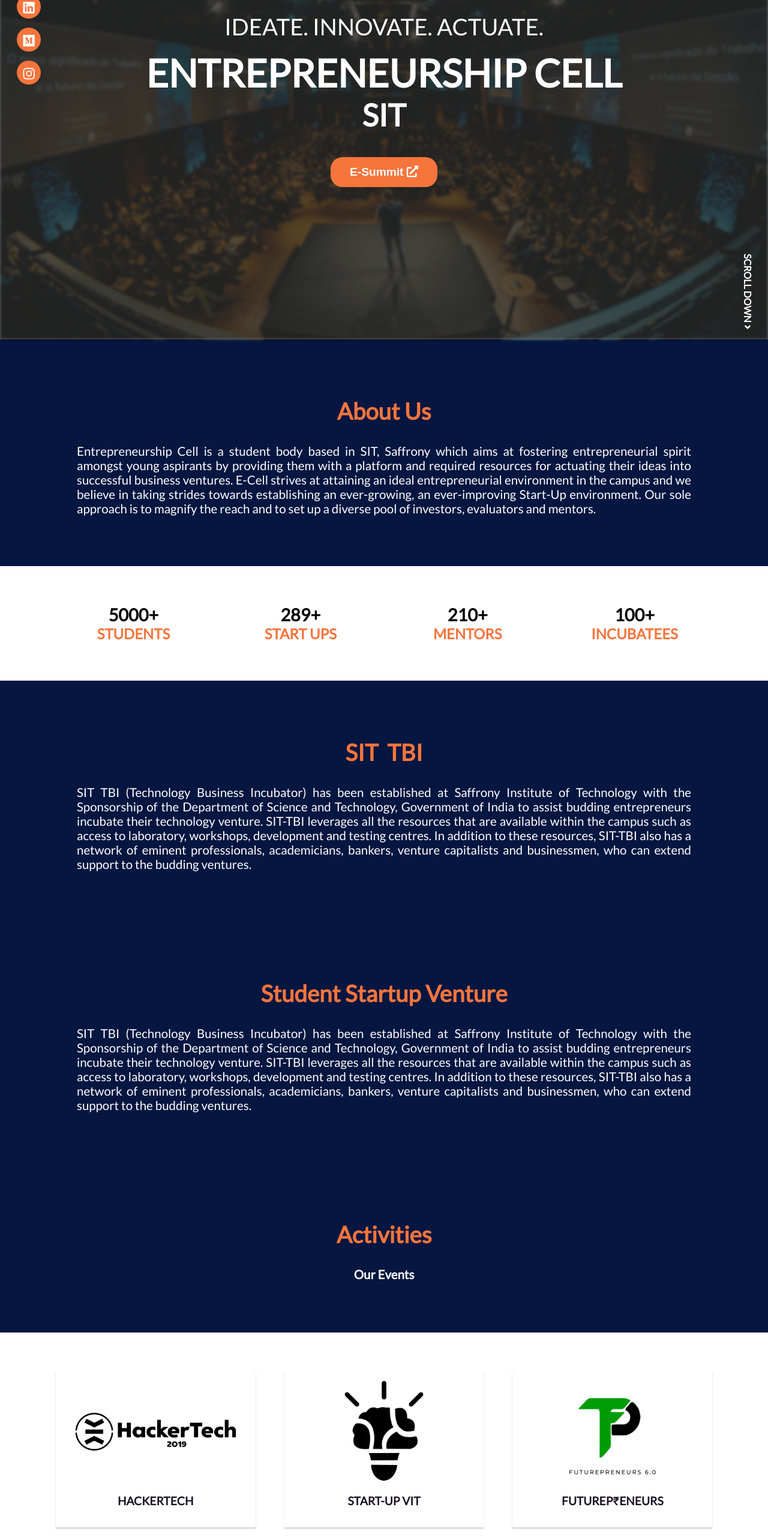
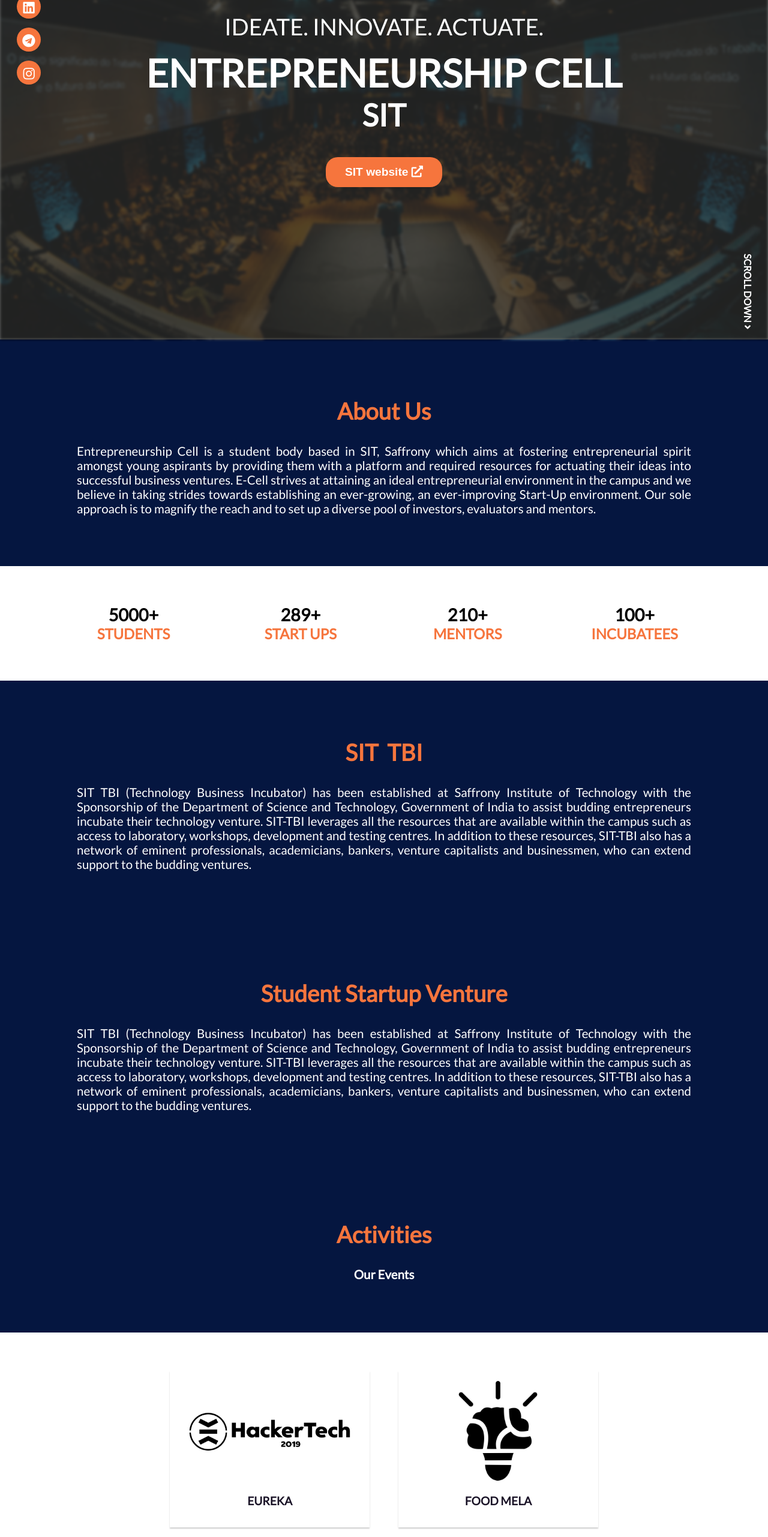
Before and after one commit to E-Cell-SIT/ecell, a React (Create React App) app: page / in a window 1280 px wide. Shown: the part 234-2797 px from the top of the page at 60% size. Built offline with nearby package versions, Linux system fonts and the light colour scheme.

Commit message:
added icons and links

```diff
--- a/src/Components/Events.js
+++ b/src/Components/Events.js
@@ -23,10 +23,10 @@ function Event(props) {
 function Events() {
     return (
         <div className="d-flex event-container">
-            <Event img="./assets/Logos/hackertech.png" fit="fit" name="HackerTech" desc="A great mind worries less about the problem, and more about the solution. Hackertech is a 36-hour national tech business marathon that provides a plethora of opportunities for your genius and creative mind to showcase it’s true potential. Let the entrepreneur in you run and beat the ticking clock to Define, Devise and Develop." />
-            <Event img="./assets/Logos/startupvit.png" fit="fit" name="Start-up VIT" desc="Brace yourselves to present your ideas to a professional panel. Start-up VIT, the tech business plan competition paves a way for deserving and ingenious startup ideas to get incubated under VIT-TBI and brings with it incubation grants, product development, testing and trial and a surge of other advisory support to the most innovative startup ideas." />
-            <Event img="./assets/Logos/future.png" fit="fit" name="Futurep₹eneurs" desc="Students may come and go every year, but the spirit of entrepreneurship that flows amongst them never dies. With Futurepreneurs, put yourself in the shoes of a CEO and conquer the challenges ahead of you. Take a glance at what it’s like to be a part of a startup and dive into the world of business with our annual, wildly popular graVITas event." />
-            <Event banner img="./assets/Logos/esummit.png" fit="fit" name="E-summit" desc="Masquerading as a single event, it is a fusion of visionary activities and insightful sessions that open the realm of networking and broaden the horizon of business in your mind. Nurture your entrepreneurial heart by plunging into our flagship event." />
+            <Event img="./assets/Logos/hackertech.png" fit="fit" name="EUREKA" desc="A great mind worries less about the problem, and more about the solution. Hackertech is a 36-hour national tech business marathon that provides a plethora of opportunities for your genius and creative mind to showcase it’s true potential. Let the entrepreneur in you run and beat the ticking clock to Define, Devise and Develop." />
+            <Event img="./assets/Logos/startupvit.png" fit="fit" name="Food Mela" desc="Brace yourselves to present your ideas to a professional panel. Start-up VIT, the tech business plan competition paves a way for deserving and ingenious startup ideas to get incubated under VIT-TBI and brings with it incubation grants, product development, testing and trial and a surge of other advisory support to the most innovative startup ideas." />
+            {/* <Event img="./assets/Logos/future.png" fit="fit" name="Futurep₹eneurs" desc="Students may come and go every year, but the spirit of entrepreneurship that flows amongst them never dies. With Futurepreneurs, put yourself in the shoes of a CEO and conquer the challenges ahead of you. Take a glance at what it’s like to be a part of a startup and dive into the world of business with our annual, wildly popular graVITas event." />
+            <Event banner img="./assets/Logos/esummit.png" fit="fit" name="E-summit" desc="Masquerading as a single event, it is a fusion of visionary activities and insightful sessions that open the realm of networking and broaden the horizon of business in your mind. Nurture your entrepreneurial heart by plunging into our flagship event." /> */}
             {/* <Event img="./assets/Logos/b2b.png" fit="fit" name="Back 2 Business " desc="Discover that a brand is much more than a logo, that a tagline is much more than just words. Witness the surge of expertise and entrepreneurial insight as some of the esteemed speakers voice your vision and open the doors to the world of business." /> */}
             {/* <Event img="./assets/Logos/bnb.png" fit="fit" name="Business and Beyond" desc="The secret to getting ahead is getting started. The earlier you learn about establishing your startup, the more likely of you becoming an entrepreneur. Business and beyond is a series of interactive sessions that help you know of the essential topics you need to get started with your entrepreneurial journey." /> */}
             {/* <Event img="./assets/Logos/udaan.png" fit="fit" name="Udaan" desc="Udaan is a business ecosystem simulation where partakers get to learn about the intricacies behind businesses, which are beyond obvious. Students get to devise business plans which are financially sustainable while being efficient with processes involving legalities, compliance and managing CXOs to facilitate company's scalability." /> */}
--- a/src/Components/Social.js
+++ b/src/Components/Social.js
@@ -6,7 +6,7 @@ function Social(props) {
             <a target="_blank" rel="noreferrer" href="https://twitter.com/ecell_sit"><span><i className="fab fa-twitter"></i></span></a>
             <a target="_blank" rel="noreferrer" href="https://www.facebook.com/ecell_sit"><span><i className="fab fa-facebook-f"></i></span></a>
             <a target="_blank" rel="noreferrer" href="https://www.linkedin.com/company/e-cell-sit"><span><i className="fab fa-linkedin"></i></span></a>
-            <a target="_blank" rel="noreferrer" href="https://medium.com/e-cell-sit"><span><i className="fab fa-medium"></i></span></a>
+            <a target="_blank" rel="noreferrer" href="https://t.me/ecell_sit"><span><i className="fab fa-telegram"></i></span></a>
             <a target="_blank" rel="noreferrer" href="https://www.instagram.com/ecell_sit"><span><i className="fab fa-instagram"></i></span></a>
         </div>
     );
--- a/src/Sections/Landing.js
+++ b/src/Sections/Landing.js
@@ -35,9 +35,9 @@ function Landing() {
           <span className="head">{head}</span>
           <span className="vit">SIT</span>
           <span className="down">
-            <a href="https://esummit.ecellvit.com" target="_blank" rel="noreferrer">
+            <a href="https://www.saffrony.ac.in/" target="_blank" rel="noreferrer">
               <button className="redirectbtn">
-                E-Summit <i class="fas fa-external-link-alt"></i>
+               SIT website <i class="fas fa-external-link-alt"></i>
               </button>
             </a>
           </span>
```
